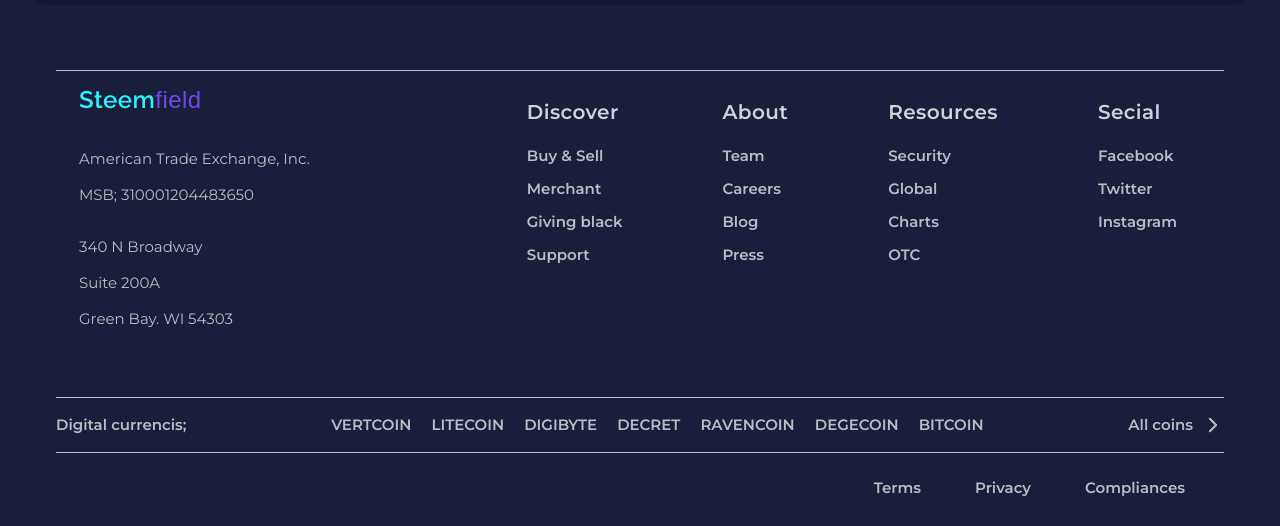
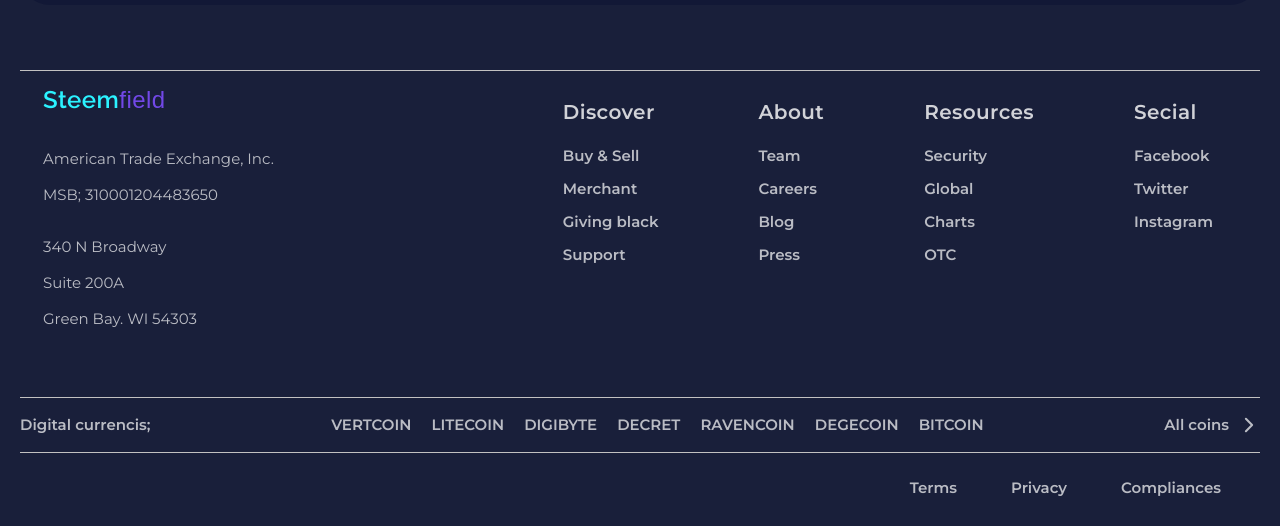
Before and after one commit to furkancgrtkn/steemfield, a React (Create React App) app: page / in a window 1280 px wide. Shown: the part 3269-3795 px from the top of the page. Built offline with nearby package versions, Linux system fonts and the light colour scheme.

Commit message:
Fix: Footer margin.

```diff
--- a/src/components/Footer/styled.js
+++ b/src/components/Footer/styled.js
@@ -4,10 +4,13 @@
   display: flex;
   flex-direction: column;
   border-top: 1px solid #c2c1c1;
-
   margin-top: 55px;
-  margin-left: 56px;
-  margin-right: 56px;
+  margin-left: 55px;
+  margin-right: 55px;
+  @media (max-width: 1350px) {
+    margin-left: 20px;
+    margin-right: 20px;
+  }
 `;
 
 export const Logo = styled.h1`
```
